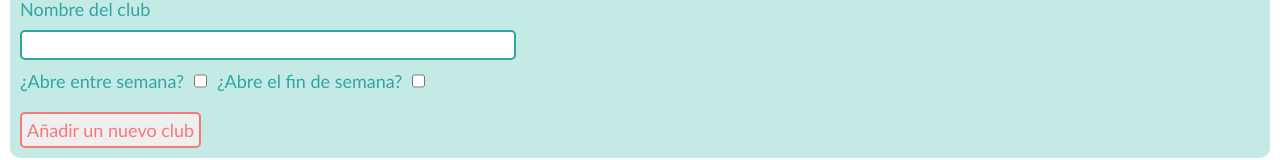
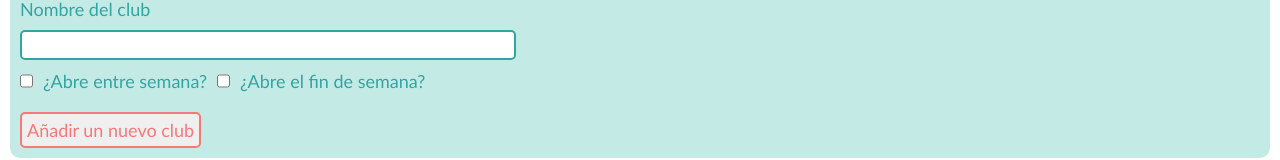
Before and after one commit to deligarbur/promo-x-module-3-clubs-favoritos, a React (Vite) app: page / in a window 1280 px wide. Shown: the part 325-485 px from the top of the page. Built offline with nearby package versions, Linux system fonts and the light colour scheme.

Commit message:
controlled forms

```diff
--- a/src/components/App.jsx
+++ b/src/components/App.jsx
@@ -8,10 +8,10 @@ import FormSearch from "./FormSearch";
 
 function App () {
 	const [myClubs, setMyClubs] = useState(initialData)
-	const [newClub, setNewClub] = useState({ name: "", openOnWeekdays: false, openOnWeekend: false })
-	//en este caso sabemos que el valor inicial es desmarcado
+	const [newClub, setNewClub] = useState({ name: "", openOnWeekdays: false, openOnWeekend: false }) //en este caso sabemos que el valor inicial es desmarcado
 	const [filter, setFilter] = useState("all")
 	const [search, setSearch] = useState("")
+	// const [dataForm, setDataForm] = useState({key: "", value: ""})
 
 	const changeNewClub = (object) => {
 		//Lo que va a tener object => {key: "name", value: "nombre club"}
@@ -33,11 +33,8 @@ function App () {
 			}
 			return true
 		})
-
 			.filter((club) => club.name.toLowerCase().includes(search))
-
 		// Para que funcionen ambos filtros, es necesario hacerlos anidados como aquí
-
 	}
 
 	const searchClubs = (valueSearch) => {
@@ -46,7 +43,7 @@ function App () {
 
 	return (
 		<>
-			<ClubFilter setFilter={ setFilter } />
+			<ClubFilter setFilter={ setFilter } filter={ filter } />
 			<FormSearch searchClubs={ searchClubs } />
 			<ClubsList clubs={ filteredClubs() } setMyClubs={ setMyClubs } />
 			<FormNewClub changeNewClub={ changeNewClub } addNewClub={ addNewClub } newClub={ newClub } />
--- a/src/components/ClubFilter.jsx
+++ b/src/components/ClubFilter.jsx
@@ -1,13 +1,13 @@
-function ClubFilter ({ setFilter }) {
-  // const handleChange = (ev) => {
-  //   setFilter(ev.target.value)
-  // }
+function ClubFilter ({ setFilter, filter }) {
+  const handleSelect = (ev) => {
+    setFilter(ev.target.value)
+  }
   // Para este caso particular, podemos ahorrarnos una función y ejecutar una arrow directamente en la línea del evento, porque solo tenemos una línea de código
 
   return (
     <header className="header">
       <h1 className="header_title">🪐 Mis clubs</h1>
-      <select onChange={ (ev) => setFilter(ev.target.value) } className="header_select">
+      <select className="header_select" onChange={ handleSelect } value={ filter }>
         <option value="all">todos</option>
         <option value="weekdays">los que abren entre semana</option>
         <option value="weekend">los que abren el fin de semana</option>
--- a/src/components/FormNewClub.jsx
+++ b/src/components/FormNewClub.jsx
@@ -14,16 +14,14 @@ function FormNewClub ({ changeNewClub, addNewClub, newClub }) {
   }
 
   return (
-    <form className="newclub" onChange={ handleChange }>
+    <form className="newclub">
       <legend className="newclub_title">Añadir un nuevo club</legend>
       <div className="newclub_form">
         <label className="newclub_form-nametitle" htmlFor="clubName">Nombre del club</label>
-        <input className="newclub_form-nameinput" type="text" name="name" id="name" />
+        <input className="newclub_form-nameinput" type="text" name="name" id="name" value={ newClub.name } onChange={ handleChange } />
         <div className="newclub_form-checkbox">
-          <label htmlFor="openOnWeekdays">¿Abre entre semana?</label>
-          <input className="checkbox_input" type="checkbox" name="openOnWeekdays" id="openOnWeekdays" />
-          <label htmlFor="openOnWeekend">¿Abre el fin de semana?</label>
-          <input className="checkbox_input" type="checkbox" name="openOnWeekend" id="openOnWeekend" />
+          <input className="checkbox_input" type="checkbox" name="openOnWeekdays" id="openOnWeekdays" onChange={ handleChange } checked={ newClub.openOnWeekdays } /> ¿Abre entre semana?
+          <input className="checkbox_input" type="checkbox" name="openOnWeekend" id="openOnWeekend" onChange={ handleChange } checked={ newClub.openOnWeekend } /> ¿Abre el fin de semana?
         </div>
         <button className="newclub_form-button" onClick={ handleClick }>Añadir un nuevo club</button>
       </div>
```
